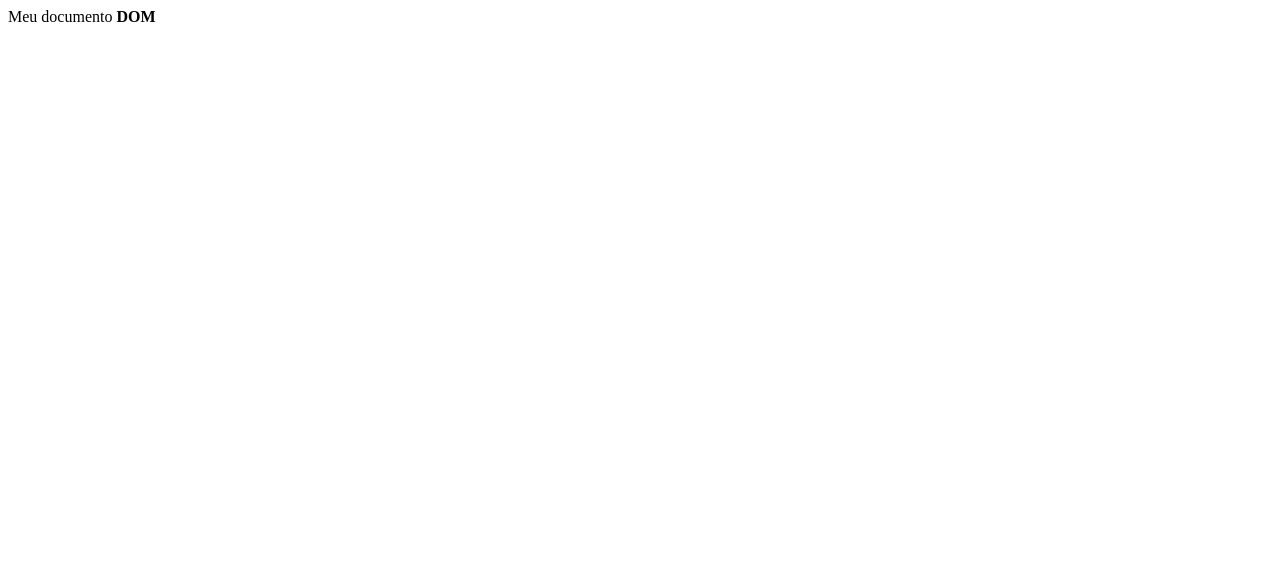
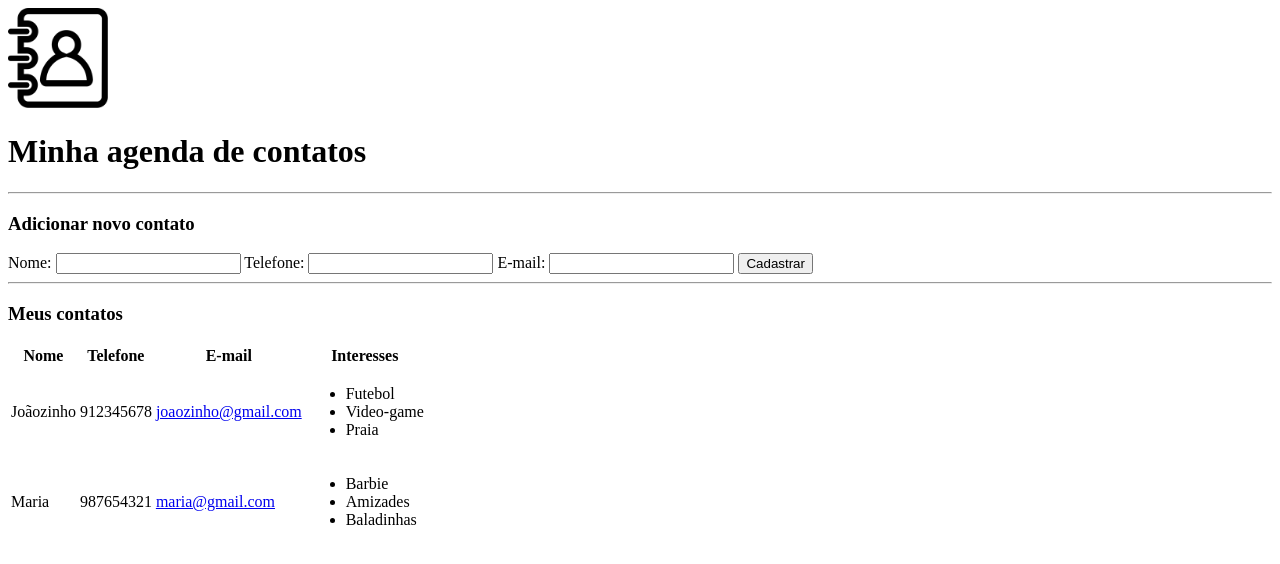
Before and after one commit to txaves/fast2023, a plain HTML site: page index.html in a window 1280 px wide. Drawn offline with Linux system fonts and the light colour scheme.

Commit message:
add new index

```diff
--- a/index.html
+++ b/index.html
@@ -1,8 +1,67 @@
-<html>
-    <head>
-        <title>Minha página</title>
-    </head>
-    <body>
-        Meu documento <strong>DOM</strong>
-    </body>
+<!DOCTYPE html>
+<html lang="pt-br">
+
+<head>
+    <meta charset="utf-8" />
+    <title>Minha agenda contatos</title>
+</head>
+
+<body>
+    <img src="assets/img/contacts-icon.png" alt="icone da agenda" width="100px" height="100px">
+    <h1>Minha agenda de contatos</h1>
+
+    <hr />
+
+    <h3>Adicionar novo contato</h3>
+    <form method="post" action="">
+        <label>Nome:</label>
+        <input name="nome" type="text">
+        <label>Telefone:</label>
+        <input name="telefone" type="number">
+        <label>E-mail:</label>
+        <input name="email" type="email">
+        <button type="submit">Cadastrar</button>
+    </form>
+
+    <hr />
+
+    <h3>Meus contatos</h3>
+    <table>
+        <thead>
+            <tr>
+                <th>Nome</th>
+                <th>Telefone</th>
+                <th>E-mail</th>
+                <th>Interesses</th>
+            </tr>
+        </thead>
+        <tbody>
+            <tr>
+                <td>Joãozinho</td>
+                <td>912345678</td>
+                <td><a href="mailto:joaozinho@gmail.com" target="_blank">joaozinho@gmail.com</a></td>
+                <td>
+                    <ul>
+                        <li>Futebol</li>
+                        <li>Video-game</li>
+                        <li>Praia</li>
+                    </ul>
+                </td>
+            </tr>
+            <tr>
+                <td>Maria</td>
+                <td>987654321</td>
+                <td><a href="mailto:maria@gmail.com" target="_blank">maria@gmail.com</a></td>
+                <td>
+                    <ul>
+                        <li>Barbie</li>
+                        <li>Amizades</li>
+                        <li>Baladinhas</li>
+                    </ul>
+                </td>
+            </tr>
+        </tbody>
+    </table>
+</body>
+
 </html>
```
Also changed, not shown: assets/img/contacts-icon.png (added), 1 other file.
